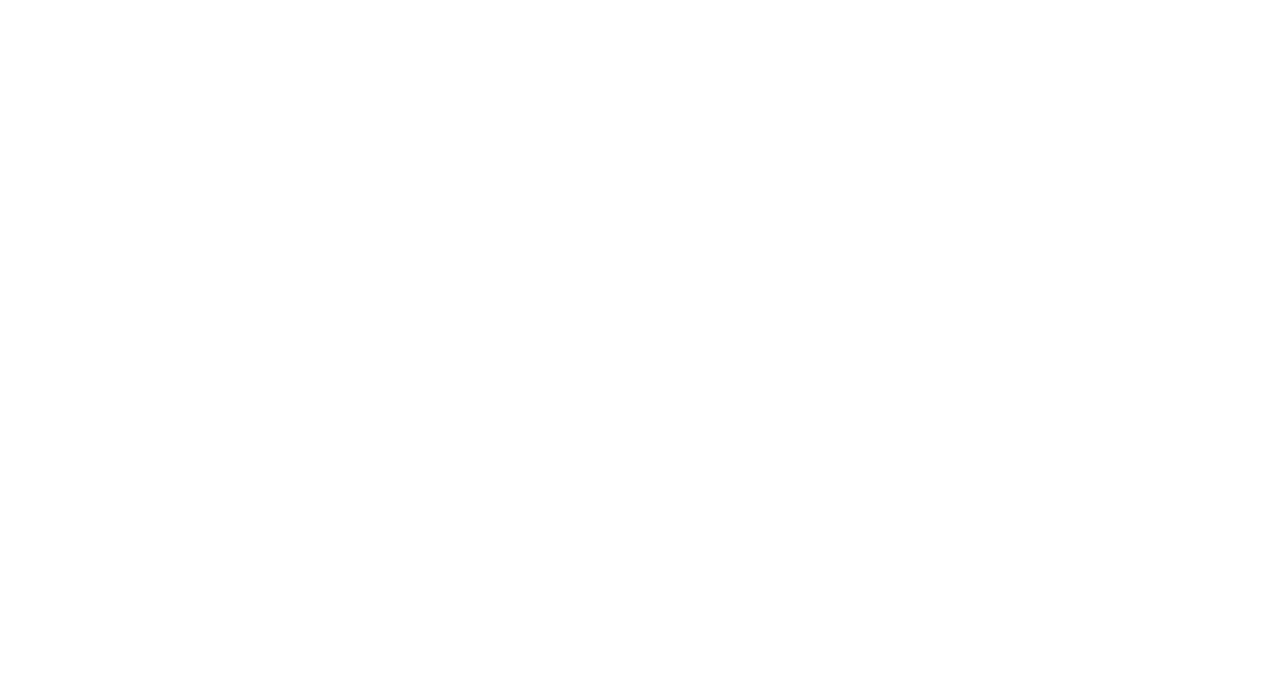
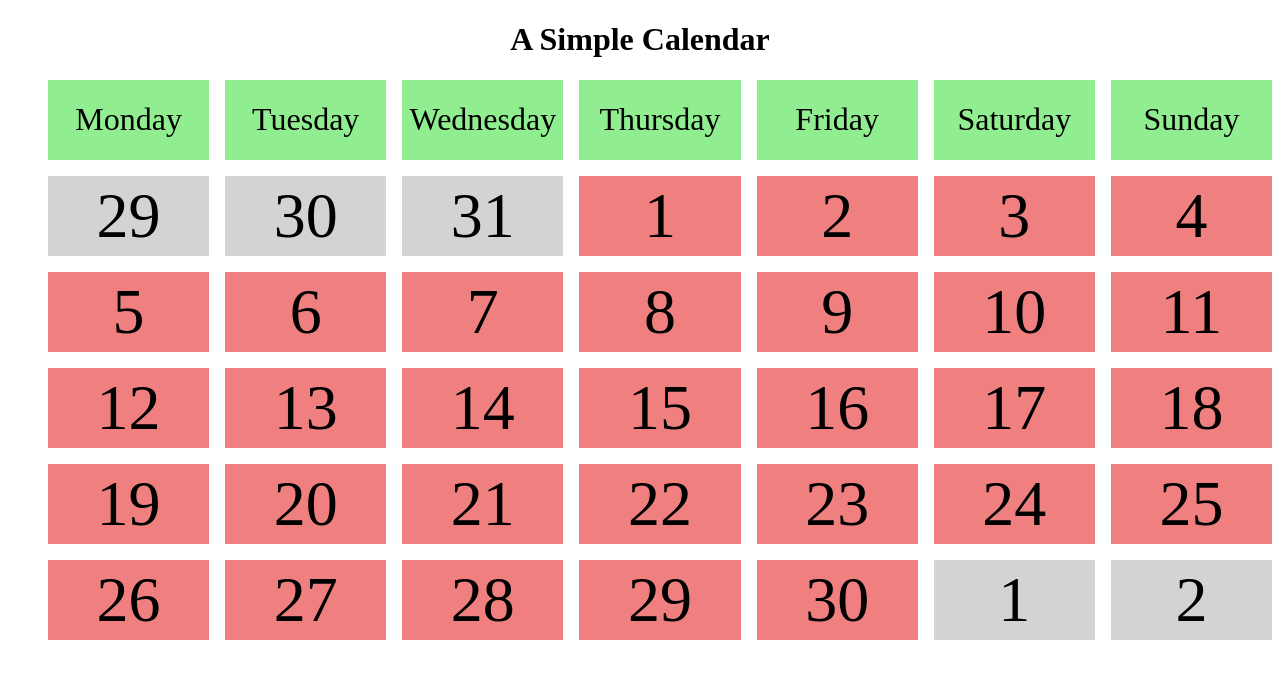
Before and after one commit to intofaisal/gridCalendar, a plain HTML site: page index.html in a window 1280 px wide. Drawn offline with Linux system fonts and the light colour scheme.

Commit message:
built the simple calendar

```diff
--- a/index.html
+++ b/index.html
@@ -4,9 +4,56 @@
     <meta charset="UTF-8">
     <meta http-equiv="X-UA-Compatible" content="IE=edge">
     <meta name="viewport" content="width=device-width, initial-scale=1.0">
-    <title>Document</title>
+    <title>Calendar using Grid</title>
+    <link rel="stylesheet" href="style.css">
 </head>
 <body>
-
+    <h1 style="text-align: center;">A Simple Calendar</h1>
+    <div class="calendar">
+        <ul>
+            <li class="day">Monday</li>
+            <li class="day">Tuesday</li>
+            <li class="day">Wednesday</li>
+            <li class="day">Thursday</li>
+            <li class="day">Friday</li>
+            <li class="day">Saturday</li>
+            <li class="day">Sunday</li>
+            <li class="othermonths">29</li>
+            <li class="othermonths">30</li>
+            <li class="othermonths">31</li>
+            <li>1</li>
+            <li>2</li>
+            <li>3</li>
+            <li>4</li>
+            <li>5</li>
+            <li>6</li>
+            <li>7</li>
+            <li>8</li>
+            <li>9</li>
+            <li>10</li>
+            <li>11</li>
+            <li>12</li>
+            <li>13</li>
+            <li>14</li>
+            <li>15</li>
+            <li>16</li>
+            <li>17</li>
+            <li>18</li>
+            <li>19</li>
+            <li>20</li>
+            <li>21</li>
+            <li>22</li>
+            <li>23</li>
+            <li>24</li>
+            <li>25</li>
+            <li>26</li>
+            <li>27</li>
+            <li>28</li>
+            <li>29</li>
+            <li>30</li>
+            <li class="othermonths">1</li>
+            <li class="othermonths">2</li>
+        </ul>
+    </div>
 </body>
 </html>
--- a/style.css
+++ b/style.css
@@ -0,0 +1,24 @@
+.calendar ul{
+    display: grid;
+    grid-template-columns: repeat(7, 1fr);
+    grid-gap: 1em;
+}
+
+.calendar li{
+    display: flex;
+    justify-content: center;
+    align-items: center;
+    list-style: none;
+    font-size: 4em;
+    height: 80px;
+    background-color: lightcoral;
+}
+
+.othermonths{
+    background-color: lightgray !important;
+}
+
+.day{
+    background-color: lightgreen !important;
+    font-size: 2em !important;
+}
```
